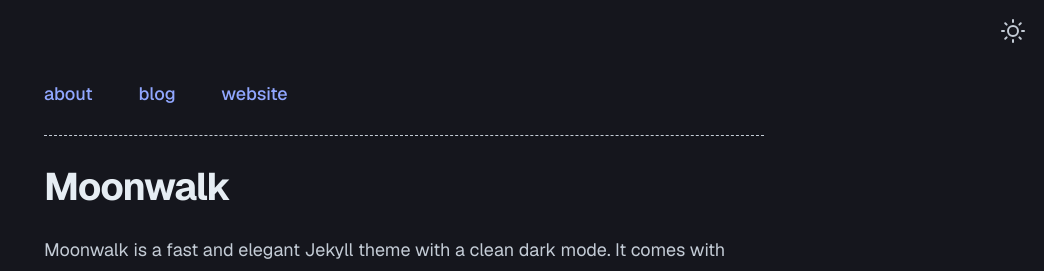
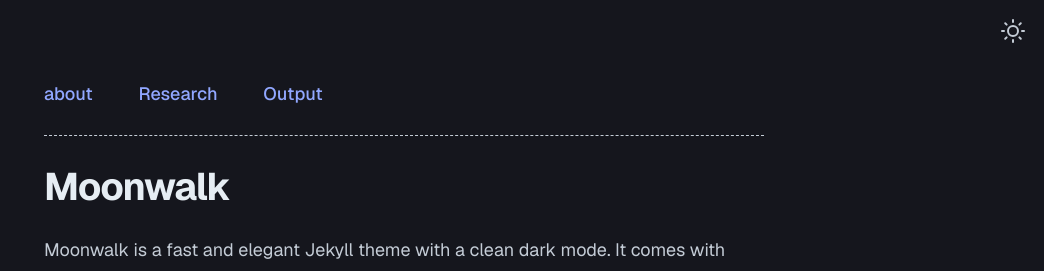
Before and after one commit to nthalluri/natasha-thalluri, a Jekyll site: the page built from index.md, in a window 1280 px wide. Shown: the top 271 px of the page, without its empty margins (236-1280 px from the left). Built offline with Jekyll 4.4.1, drawn with Linux system fonts in a browser that asks for light colours.

Commit message:
Update home.yml

```diff
--- a/_data/home.yml
+++ b/_data/home.yml
@@ -2,10 +2,10 @@ navbar_entries:
   - title: about
     url: about
 
-  - title: blog
+  - title: Research
     url: blog
 
-  - title: website
+  - title: Output
     url: https://www.abhinav.co
 
 project_entries:
```
